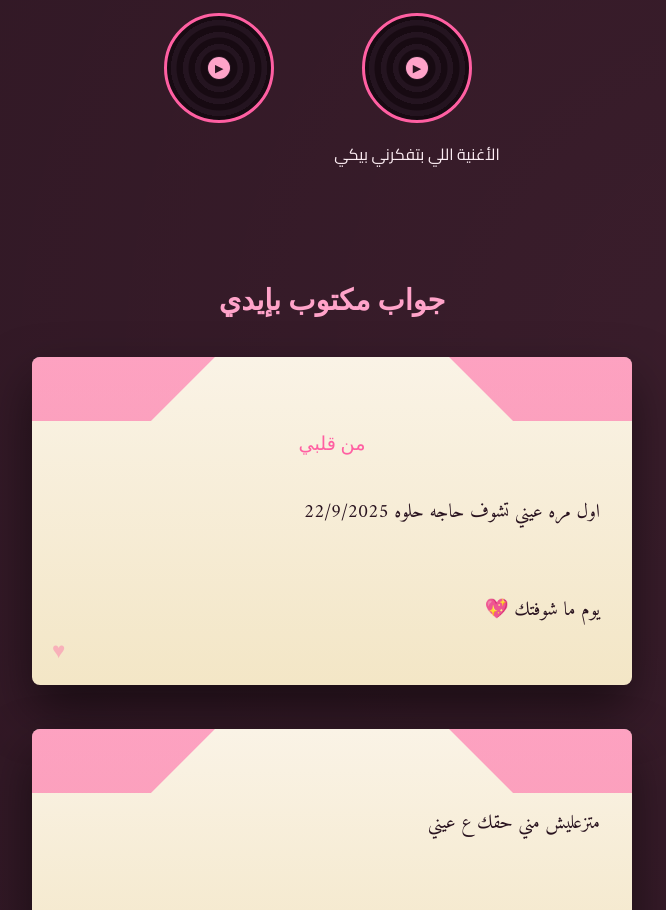
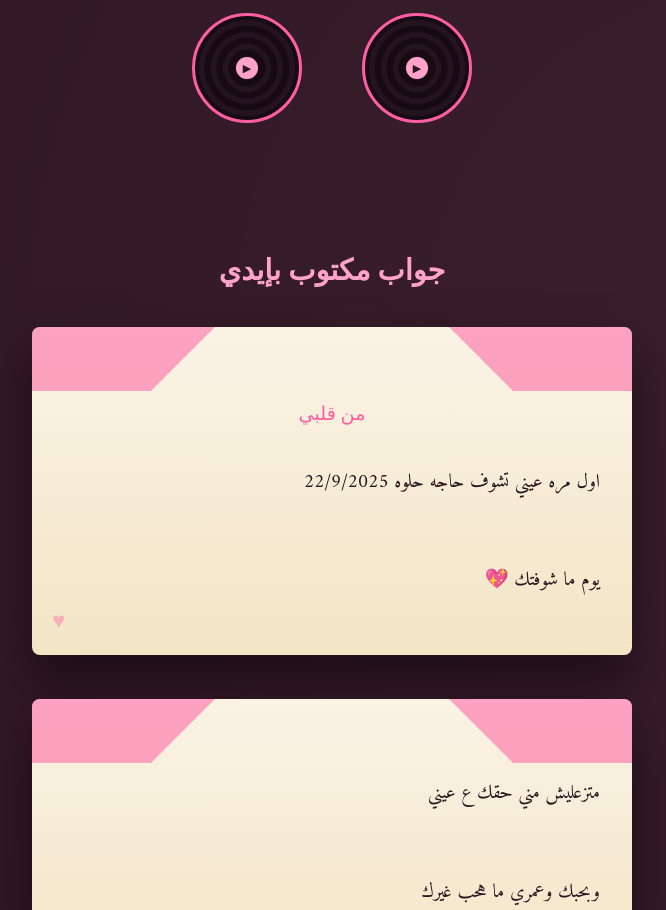
Before and after one commit to marokhaledd/FARAH, a Next.js app: page / in a window 1280 px wide. Shown: the part 3400-4310 px from the top of the page, without its empty margins (308-974 px from the left). Built offline with nearby package versions, Linux system fonts and the light colour scheme; a web font is replaced by a local one.

Commit message:
Update content.config.js

```diff
--- a/content.config.js
+++ b/content.config.js
@@ -46,7 +46,7 @@ const content = {
 
   // الأغاني - تقدر تحط أغنية واحدة أو أكتر، كل واحدة هتتعرض بمشغلها الخاص
   songs: [
-    { src: "/audio/song-1.mp3", title: "الأغنية اللي بتفكرني بيكي", artist: "" },
+    { src: "/audio/song-1.mp3", title: "", artist: "" },
     { src: "/audio/song-2.mp3", title: "", artist: "" }
   ],
 
```
